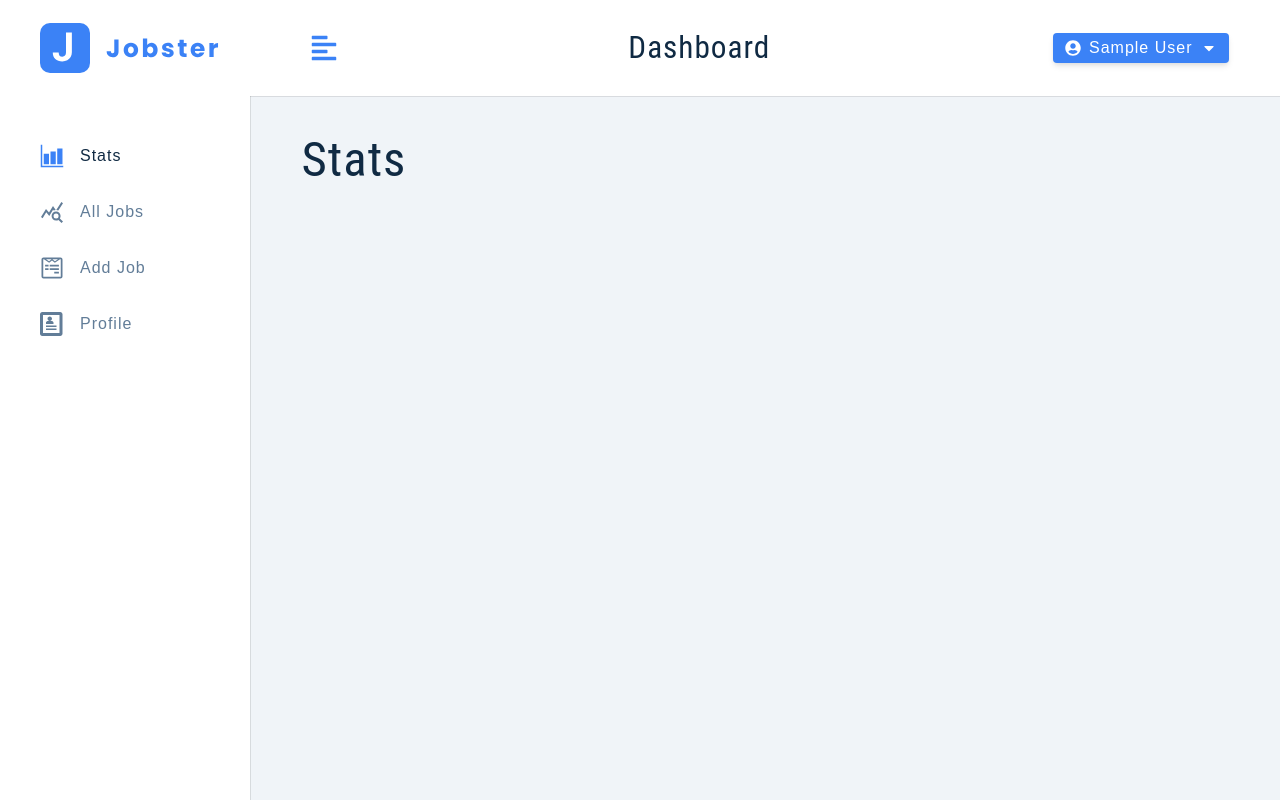
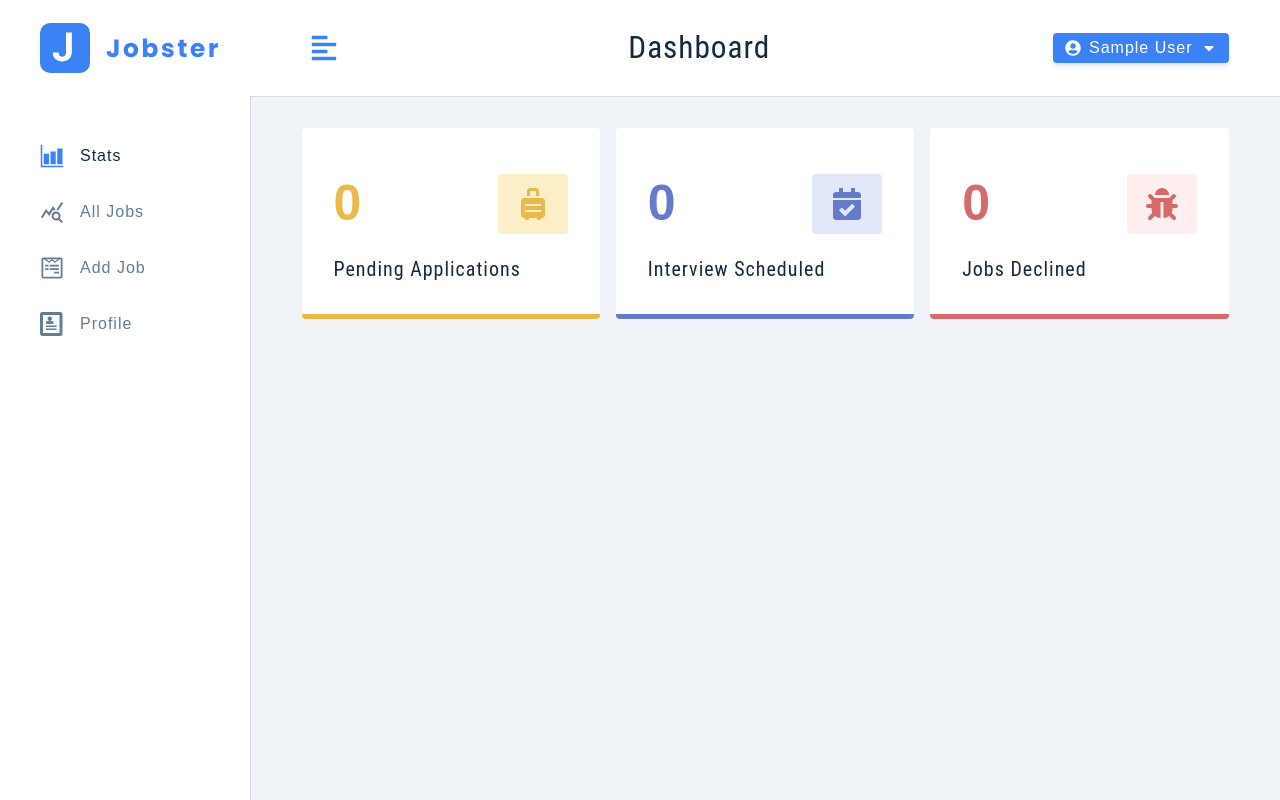
Before and after one commit to JaneMoroz/Redux-Toolkit-Project, a React (Create React App) app: page / in a window 1280 px wide. Built offline with nearby package versions, Linux system fonts and the light colour scheme; no server answers; sample sign-in values are in the browser's storage.

Commit message:
Added Stats Page

```diff
--- /dev/null
+++ b/src/components/AreaChart.js
@@ -0,0 +1,24 @@
+import {
+  ResponsiveContainer,
+  AreaChart,
+  Area,
+  XAxis,
+  YAxis,
+  CartesianGrid,
+  Tooltip,
+} from "recharts";
+
+const AreaChartComponent = ({ data }) => {
+  return (
+    <ResponsiveContainer width="100%" height={300}>
+      <AreaChart data={data} margin={{ top: 50 }}>
+        <CartesianGrid strokeDasharray="3 3" />
+        <XAxis dataKey="date" />
+        <YAxis allowDecimals={false} />
+        <Tooltip />
+        <Area type="monotone" dataKey="count" stroke="#1e3a8a" fill="#3b82f6" />
+      </AreaChart>
+    </ResponsiveContainer>
+  );
+};
+export default AreaChartComponent;
--- /dev/null
+++ b/src/components/BarChart.js
@@ -0,0 +1,24 @@
+import {
+  BarChart,
+  Bar,
+  XAxis,
+  YAxis,
+  CartesianGrid,
+  Tooltip,
+  ResponsiveContainer,
+} from "recharts";
+
+const BarChartComponent = ({ data }) => {
+  return (
+    <ResponsiveContainer width="100%" height={300}>
+      <BarChart data={data} margin={{ top: 50 }}>
+        <CartesianGrid strokeDasharray="10 10 " />
+        <XAxis dataKey="date" />
+        <YAxis allowDecimals={false} />
+        <Tooltip />
+        <Bar dataKey="count" fill="#3b82f6" barSize={75} />
+      </BarChart>
+    </ResponsiveContainer>
+  );
+};
+export default BarChartComponent;
--- /dev/null
+++ b/src/components/ChartsContainer.js
@@ -0,0 +1,22 @@
+import React, { useState } from "react";
+import Wrapper from "../assets/wrappers/ChartsContainer";
+import { useSelector } from "react-redux";
+import BarChart from "./BarChart";
+import AreaChart from "./AreaChart";
+
+const ChartsContainer = () => {
+  const [barChart, setBarChart] = useState(true);
+  const { monthlyApplications: data } = useSelector((store) => store.allJobs);
+
+  return (
+    <Wrapper>
+      <h4>Monthly Applications</h4>
+      <button type="button" onClick={() => setBarChart(!barChart)}>
+        {barChart ? "area chart" : "bar chart"}
+      </button>
+      {barChart ? <BarChart data={data} /> : <AreaChart data={data} />}
+    </Wrapper>
+  );
+};
+
+export default ChartsContainer;
--- /dev/null
+++ b/src/components/StatItem.js
@@ -0,0 +1,16 @@
+import React from "react";
+import Wrapper from "../assets/wrappers/StatItem";
+
+const StatItem = ({ count, title, icon, color, bcg }) => {
+  return (
+    <Wrapper color={color} bcg={bcg}>
+      <header>
+        <span className="count">{count}</span>
+        <span className="icon">{icon}</span>
+      </header>
+      <h5 className="title">{title}</h5>
+    </Wrapper>
+  );
+};
+
+export default StatItem;
--- /dev/null
+++ b/src/components/StatsContainer.js
@@ -0,0 +1,42 @@
+import React from "react";
+import { FaSuitcaseRolling, FaCalendarCheck, FaBug } from "react-icons/fa";
+import Wrapper from "../assets/wrappers/StatsContainer";
+import { useSelector } from "react-redux";
+import StatItem from "./StatItem";
+
+const StatsContainer = () => {
+  const { stats } = useSelector((store) => store.allJobs);
+  const defaultStats = [
+    {
+      title: "pending applications",
+      count: stats.pending || 0,
+      icon: <FaSuitcaseRolling />,
+      color: "#e9b949",
+      bcg: "#fcefc7",
+    },
+    {
+      title: "interview scheduled",
+      count: stats.interview || 0,
+      icon: <FaCalendarCheck />,
+      color: "#647acb",
+      bcg: "#e0e8f9",
+    },
+    {
+      title: "jobs declined",
+      count: stats.declined || 0,
+      icon: <FaBug />,
+      color: "#d66a6a",
+      bcg: "#ffeeee",
+    },
+  ];
+
+  return (
+    <Wrapper>
+      {defaultStats.map((item, index) => {
+        return <StatItem key={index} {...item} />;
+      })}
+    </Wrapper>
+  );
+};
+
+export default StatsContainer;
--- a/src/features/allJobs/allJobsSlice.js
+++ b/src/features/allJobs/allJobsSlice.js
@@ -16,6 +16,8 @@ const initialState = {
   totalJobs: 0,
   numOfPages: 1,
   page: 1,
+  stats: {},
+  monthlyApplications: [],
 };
 
 export const getAllJobs = createAsyncThunk(
@@ -24,6 +26,18 @@ export const getAllJobs = createAsyncThunk(
     let url = `/jobs`;
     try {
       const res = await customFetch.get(url);
+      return res.data;
+    } catch (error) {
+      return thunkAPI.rejectWithValue(error.response.data.msg);
+    }
+  }
+);
+
+export const showStats = createAsyncThunk(
+  "allJobs/showStats",
+  async (_, thunkAPI) => {
+    try {
+      const res = await customFetch.get("/jobs/stats");
       return res.data;
     } catch (error) {
       return thunkAPI.rejectWithValue(error.response.data.msg);
@@ -54,6 +68,18 @@ const allJobsSlice = createSlice({
       state.isLoading = false;
       toast.error(payload);
     },
+    [showStats.pending]: (state) => {
+      state.isLoading = true;
+    },
+    [showStats.fulfilled]: (state, { payload }) => {
+      state.isLoading = false;
+      state.stats = payload.defaultStats;
+      state.monthlyApplications = payload.monthlyApplications;
+    },
+    [showStats.rejected]: (state, { payload }) => {
+      state.isLoading = false;
+      toast.error(payload);
+    },
   },
 });
 
--- a/src/pages/dashboard/Stats.js
+++ b/src/pages/dashboard/Stats.js
@@ -1,7 +1,24 @@
-import React from "react";
+import React, { useEffect } from "react";
+import { useDispatch, useSelector } from "react-redux";
+import { showStats } from "../../features/allJobs/allJobsSlice";
+import { ChartsContainer, StatsContainer, Loading } from "../../components";
 
 const Stats = () => {
-  return <h1>Stats</h1>;
+  const { isLoading, monthlyApplications } = useSelector(
+    (store) => store.allJobs
+  );
+
+  const dispatch = useDispatch();
+  useEffect(() => {
+    dispatch(showStats());
+  }, []);
+
+  return (
+    <>
+      <StatsContainer />
+      {monthlyApplications.length > 0 && <ChartsContainer />}
+    </>
+  );
 };
 
 export default Stats;
```
Also changed, not shown: src/components/index.js (+8 -0 lines).
